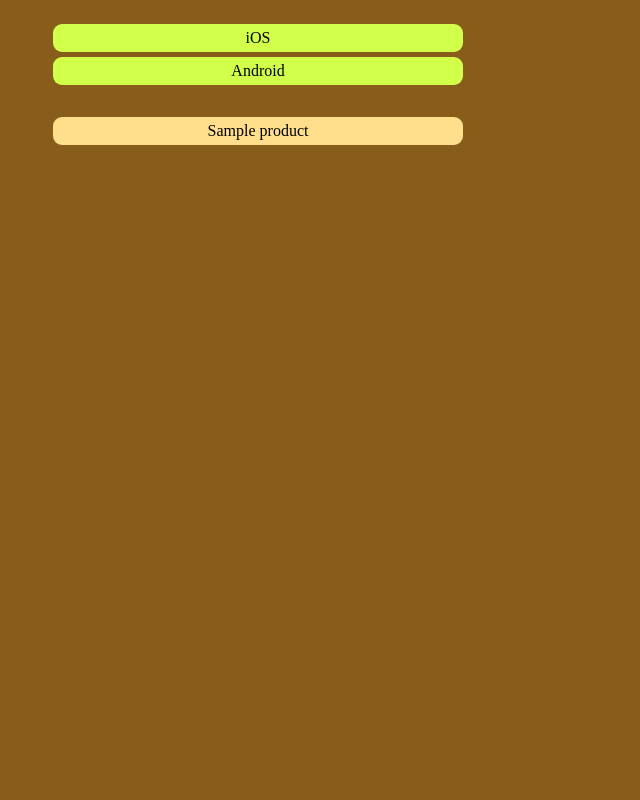
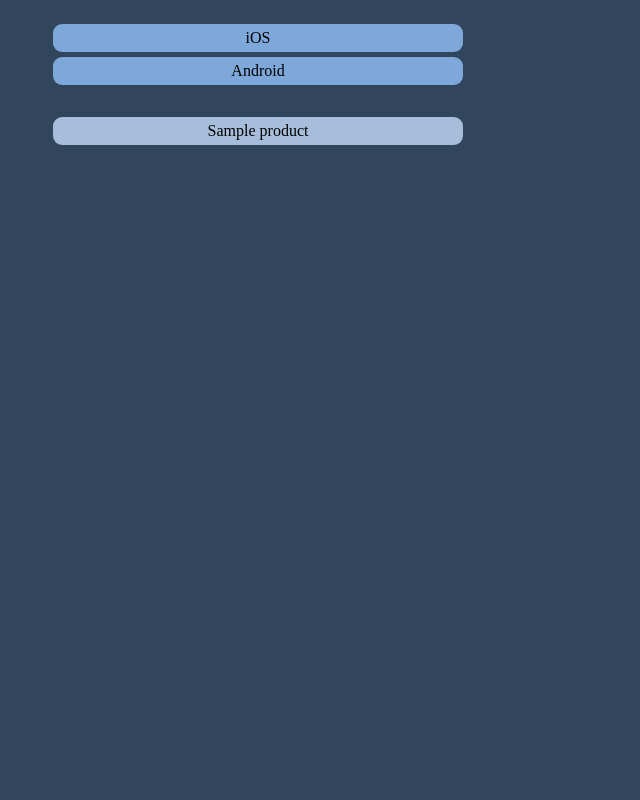
Before and after one commit to ridecharge/spout, a Django app: page / in a window 1280 px wide. Shown: the whole page, without its empty margins (0-640 px from the left). Run offline with Django 3.2, Linux system fonts and the light colour scheme; tables that the repository leaves empty hold one stand-in row (values such as "Sample post"); parts of the project's set-up code (start-up, migrations or seed data) failed here and were passed over; some web fonts are replaced.

Commit message:
Changed color scheme from hideous to good.

```diff
--- a/Spout/static/templates/base_appstore.html
+++ b/Spout/static/templates/base_appstore.html
@@ -108,7 +108,7 @@
         <style type="text/css">
 
             body {
-                background-color: #885D19;
+                background-color: #31455C;
             }
 
             .product-types {
@@ -122,7 +122,7 @@
             .product-type {
                 max-width: 400px;
                 text-align: center;
-                background-color: #D2FF4A;
+                background-color: #7EA8DA;
                 margin: 5px;
                 padding: 5px;
                 -webkit-border-radius: 9px;
@@ -145,7 +145,7 @@
             .product-name {
                 max-width: 400px;
                 text-align: center;
-                background-color:#FFDF8C;
+                background-color:#A6BEDA;
                 margin: 5px;
                 padding: 5px;
                 -webkit-border-radius: 9px;
@@ -158,7 +158,7 @@
             }
 
             .tag {
-                background-color: #F1A42C;
+                background-color: #A6BEDA;
                 display: inline-block;
                 clear: both;
                 margin: 5 5 0 0;
```
